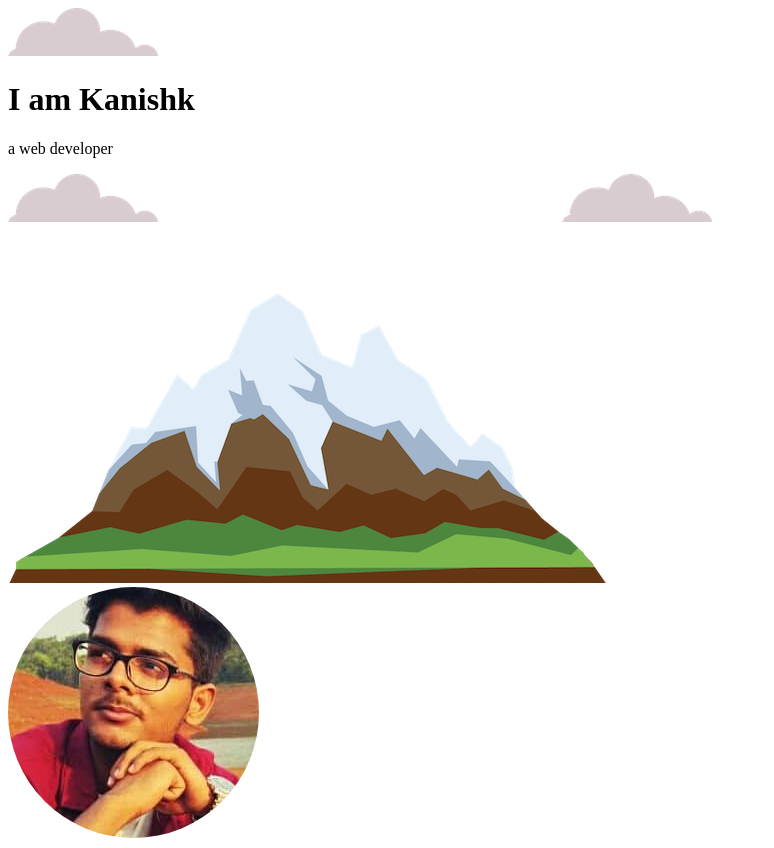
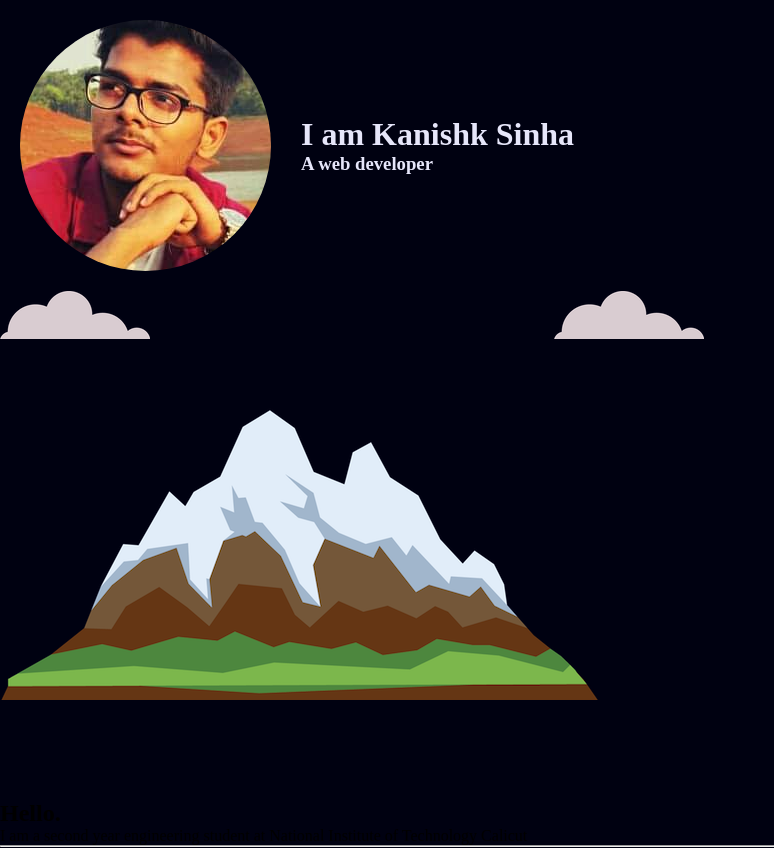
Before and after one commit to Kanishk0802/Personal-Potfolio, a plain HTML site: page CSS-My Site/index.html in a window 1280 px wide. Shown: the top 848 px of the page, without its empty margins (0-774 px from the left). Drawn offline with Linux system fonts and the light colour scheme.

Commit message:
changed the structure of HTML and added styling

```diff
--- /dev/null
+++ b/CSS-My Site/Styles/styles.scss
@@ -0,0 +1,31 @@
+* {
+    margin: 0px;
+    background-color: #000111;
+
+}
+
+.top-container {
+    height: 100vh;
+
+    .intro-box {
+        display: flex;
+        justify-content: start;
+        align-items: center;
+        flex-direction: inherit;
+        flex-wrap: wrap;
+
+        .my-img {
+            padding: 20px;
+        }
+
+
+        .intro {
+            display: flex;
+            flex-direction: column;
+            padding: 10px;
+            color: lavender;
+        }
+
+    }
+
+}
--- a/CSS-My Site/index.html
+++ b/CSS-My Site/index.html
@@ -1,46 +1,31 @@
 <!DOCTYPE html>
 <html lang="en" dir="ltr">
+
 <head>
   <meta charset="utf-8" />
   <title>Kanishk</title>
-    <!-- <link rel="stylesheet" href="styling/styles.css"> -->
+  <link rel="stylesheet" href="./Styles/styles.css" />
   <link rel="icon" href="favicon(1).ico" />
-    <link
-      href="https://fonts.googleapis.com/css?family=Open+Sans&display=swap"
-      rel="stylesheet"
-    />
-    <link
-      href="https://fonts.googleapis.com/css?family=Pacifico&display=swap"
-      rel="stylesheet"
-    />
-    <link
-      href="https://fonts.googleapis.com/css?family=Dancing+Script&display=swap"
-      rel="stylesheet"
-    />
+  <link href="https://fonts.googleapis.com/css?family=Open+Sans&display=swap" rel="stylesheet" />
+  <link href="https://fonts.googleapis.com/css?family=Pacifico&display=swap" rel="stylesheet" />
+  <link href="https://fonts.googleapis.com/css?family=Dancing+Script&display=swap" rel="stylesheet" />
 </head>
 
 <body>
   <div class="top-container">
-      <img class="top-cloud" src="images/cloud.png" alt="cloud-img" />
-      <h1>I am Kanishk</h1>
-      <p class="web-developer">a web developer</p>
-      <img
-        class="bottom-cloud-one"
-        src="images/cloud.png"
-        alt="cloud-img"
-        style="margin-right: 400px"
-      />
+    <div class="intro-box">
+      <img class="my-img" src="images/circle-cropped.png" alt="kanishk-img" />
+      <div class="intro">
+        <h1 class="name">I am Kanishk Sinha</h1>
+        <h3 class="web-developer">A web developer</h3>
+      </div>
+    </div>
+    <img class="bottom-cloud-one" src="images/cloud.png" alt="cloud-img" style="margin-right: 400px" />
     <img class="bottom-cloud-two" src="images/cloud.png" alt="cloud-img" />
-      <img
-        class="mountain"
-        src="images/mountain.png"
-        alt="mountain-img"
-        style="margin: 0 auto 0 auto"
-      />
+    <img class="mountain" src="images/mountain.png" alt="mountain-img" style="margin: 0 auto 0 auto" />
   </div>
   <div class="middle-container">
     <div class="profile">
-        <img src="images/circle-cropped.png" alt="kanishk-img" />
       <h2>Hello.</h2>
       <p>
         I am a second year engineering student at National Institute of
@@ -78,20 +63,15 @@
       <h2>Get In Touch</h2>
       <h3>For hire purpose.</h3>
       <p>Available and loves to do work from home</p>
-        <a href="https://www.kanishksinha0802@gmail.com" class="BUTTON_DDH"
-          >CONTACT ME</a
-        >
+      <a href="https://www.kanishksinha0802@gmail.com" class="BUTTON_DDH">CONTACT ME</a>
     </div>
   </div>
 
   <div class="bottom-container">
-      <a
-        class="footer-link"
-        href="https://www.linkedin.com/in/kanishk-sinha-426370189/"
-        >LinkedIn</a
-      >
+    <a class="footer-link" href="https://www.linkedin.com/in/kanishk-sinha-426370189/">LinkedIn</a>
     <a class="footer-link" href="https://twitter.com/">Twitter</a>
     <p>© 2018 Kanishk Sinha.</p>
   </div>
 </body>
+
 </html>
```
Also changed, not shown: CSS-My Site/Styles/styles.css (added), 1 other file. Lines whose indentation alone changed are shown as unchanged.
